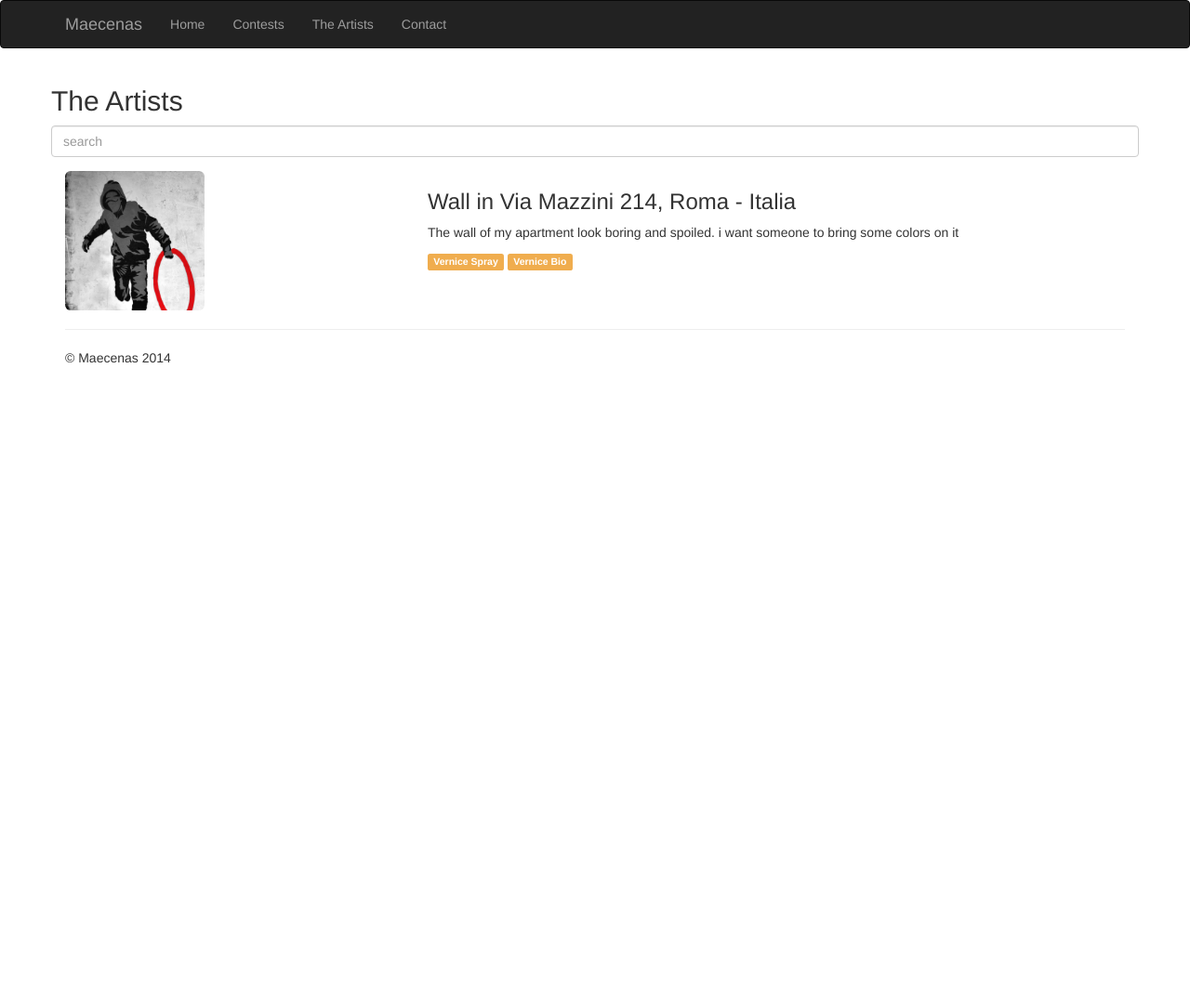
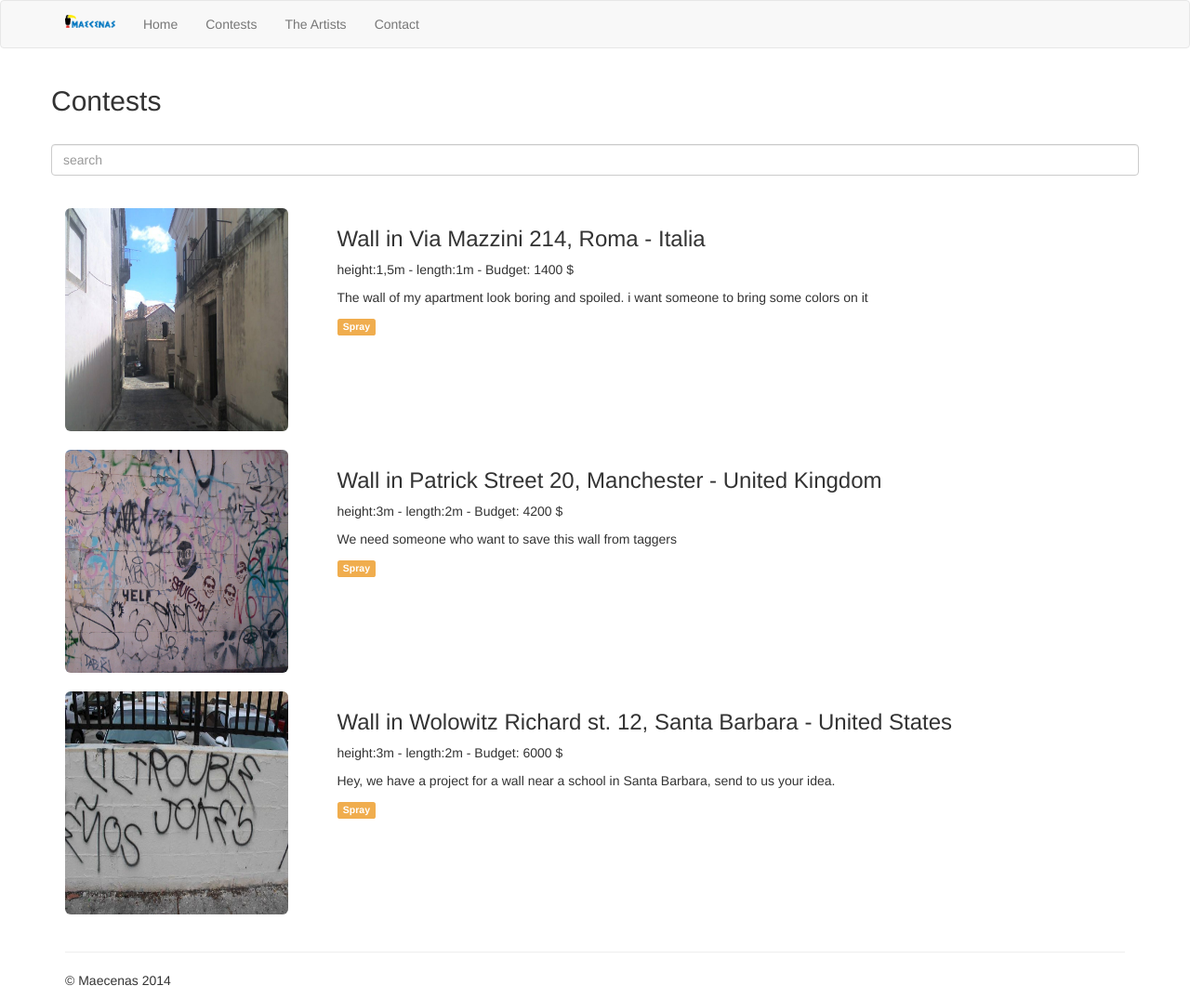
Before and after one commit to soujiro86/mecenati, a Django app: a page that uses templates/mecenati/base.html in a window 1280 px wide. Shown: the whole page at 93% size. Before the commit the page ends 391 px from the top, so only its background shows below. Run offline with Django 3.2, Linux system fonts and the light colour scheme; parts of the project's set-up code (start-up, migrations or seed data) failed here and were passed over; some libraries are stand-ins or nearby versions.

Commit message:
last update

```diff
--- a/templates/mecenati/base.html
+++ b/templates/mecenati/base.html
@@ -16,13 +16,13 @@
   </head>
 
   <body>
-    <div class="navbar navbar-inverse" role="navigation">
+    <div class="navbar navbar-default" role="navigation">
       <div class="container">
         <div class="navbar-header">
           <button type="button" class="navbar-toggle" data-toggle="collapse" data-target=".navbar-collapse">
             <span class="icon-bar"></span><span class="icon-bar"></span><span class="icon-bar"></span>
           </button>
-          <a class="navbar-brand" href="/">Maecenas</a>
+          <a class="navbar-brand" href="/"><img src="/media/images/logo.png" style="height:70%" alt="Maecenas"/></a>
         </div>
         <div class="collapse navbar-collapse">
           <ul class="nav navbar-nav">
--- a/templates/mecenati/contests.html
+++ b/templates/mecenati/contests.html
@@ -1,35 +1,64 @@
 {% extends "mecenati/base.html" %}
 
-{% block page-title %}The Artists - Maecenas{% endblock %}
+{% block page-title %}Discover the contests - Maecenas{% endblock %}
 
 {% block extra-style %}
-        .col-md-6{
-            padding-top:70px !important;
+        .col-md-12{
+            padding-bottom:20px !important;
 }
 {% endblock %}
 
 {% block content %}
       <div class="row">
-        <div class="col-md-12"><h2>The Artists</h2></div>
+        <div class="col-md-12"><h2>Contests</h2></div>
         <div class="col-md-12">
             <form action="">
                 <div class="form-group"><input class="form-control" type="text" placeholder="search"/></div>
             </form>
         </div>
             <div class="col-md-12">
-                <div class="col-md-4">
-                  <img style="height:150px;width:150px;" src="/media/images/artists/bansky_portrait.jpg" class="img-rounded">
+                <div class="col-md-3">
+                  <img style="height:240px;width:240px;" src="/media/images/contests/01.jpg" class="img-rounded">
                 </div>
-                <div class="col-md-8">
+                <div class="col-md-9">
                     <h3>Wall in Via Mazzini 214, Roma - Italia</h3>
+                    <p>height:1,5m - length:1m - Budget: 1400 $</p>
                     <p>The wall of my apartment look boring and spoiled. i want someone to bring some colors on it </p>
 
                     <p>
-                        <span class="label label-warning">Vernice Spray</span>
-                        <span class="label label-warning">Vernice Bio</span>
+                        <span class="label label-warning">Spray</span>
                     </p>
                 </div>
             </div>
 
+            <div class="col-md-12">
+                <div class="col-md-3">
+                  <img style="height:240px;width:240px;" src="/media/images/contests/02.jpg" class="img-rounded">
+                </div>
+                <div class="col-md-9">
+                    <h3>Wall in Patrick Street 20, Manchester - United Kingdom</h3>
+                    <p>height:3m - length:2m - Budget: 4200 $</p>
+                    <p>We need someone who want to save this wall from taggers</p>
+
+                    <p>
+                        <span class="label label-warning">Spray</span>
+                    </p>
+                </div>
+            </div>
+
+            <div class="col-md-12">
+                <div class="col-md-3">
+                  <img style="height:240px;width:240px;" src="/media/images/contests/03.jpg" class="img-rounded">
+                </div>
+                <div class="col-md-9">
+                    <h3>Wall in Wolowitz Richard st. 12, Santa Barbara - United States</h3>
+                    <p>height:3m - length:2m - Budget: 6000 $</p>
+                    <p>Hey, we have a project for a wall near a school in Santa Barbara, send to us your idea. </p>
+
+                    <p>
+                        <span class="label label-warning">Spray</span>
+                    </p>
+                </div>
+            </div>
       </div>
 {% endblock %}
```
Also changed, not shown: media/images/contests/02.jpg (added), media/images/contests/03.jpg (added), media/images/fulls/01.jpg (added), media/images/fulls/02.jpg (added), media/images/one.jpg (added), media/images/thumbs/01.jpg (added).
